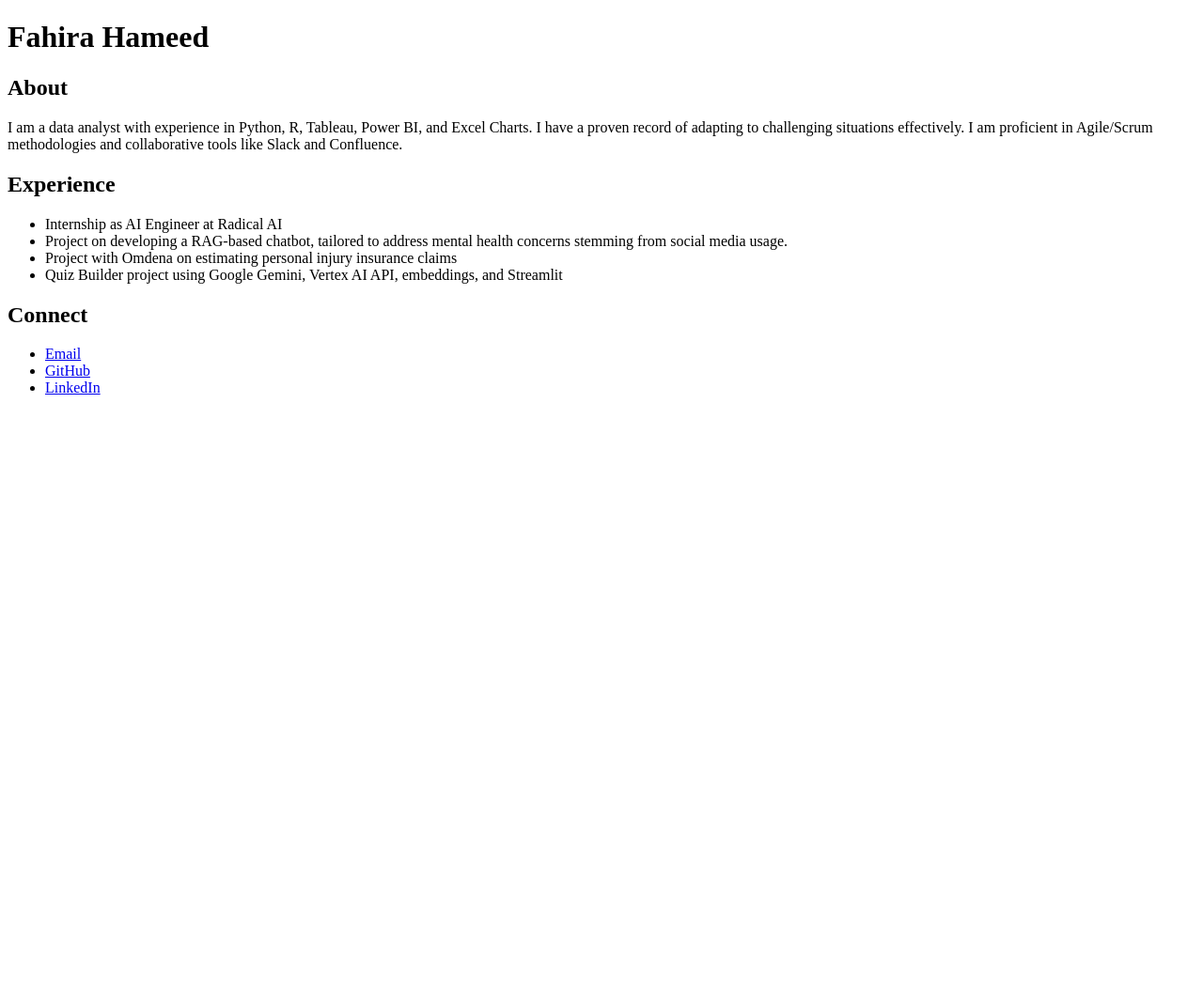
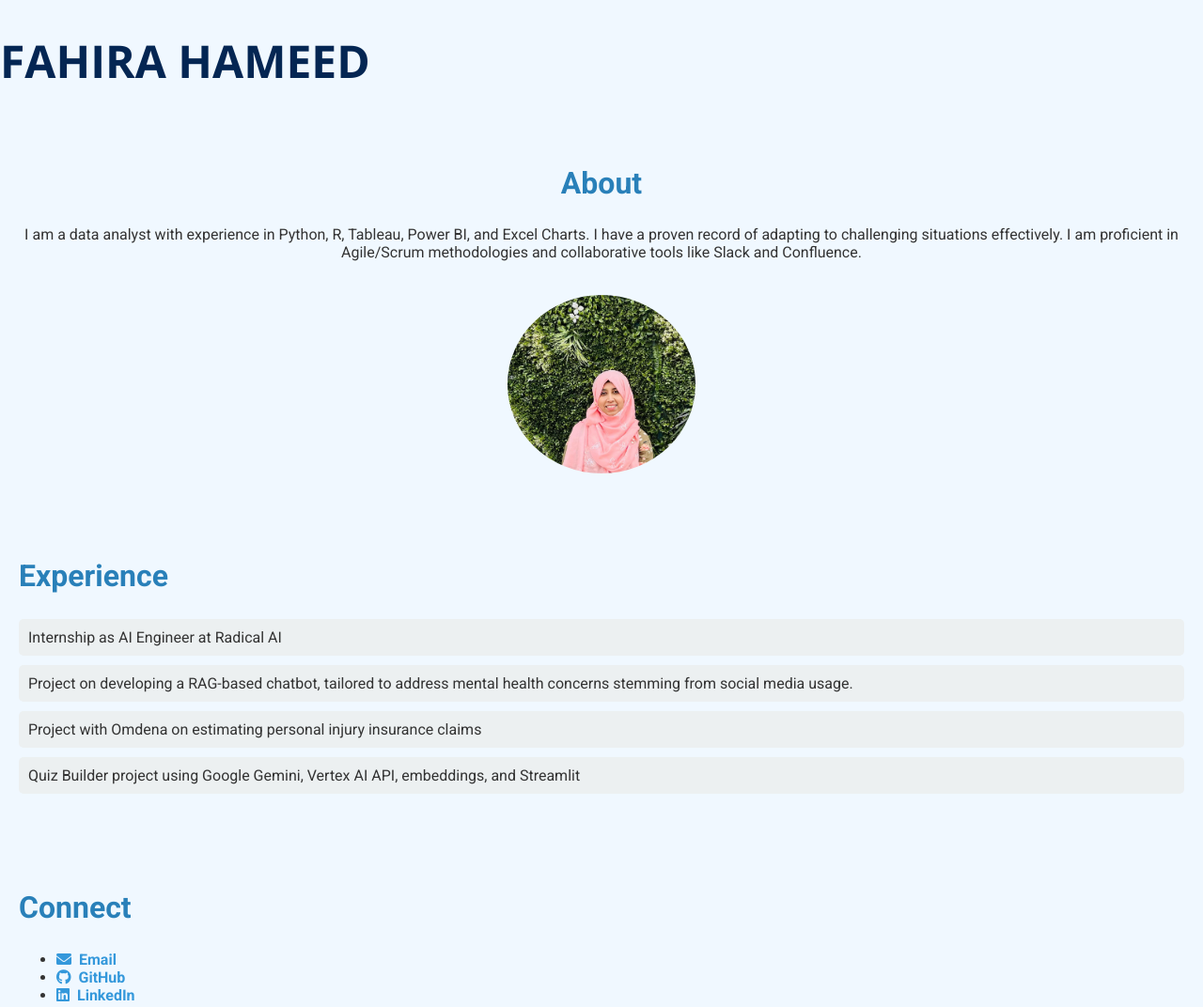
Before and after one commit to fahiramaricar/fahira-hameed-io, a plain HTML site: page index.html in a window 1280 px wide. Shown: the whole page at 94% size. Before the commit the page ends 800 px from the top, so only its background shows below. Drawn offline with nearby package versions, Linux system fonts and the light colour scheme.

Commit message:
styling added

```diff
--- /dev/null
+++ b/css/index.css
@@ -0,0 +1,80 @@
+/* Load Google Font */
+@import url('https://fonts.googleapis.com/css2?family=Roboto:wght@400;700&display=swap');
+@import url('https://fonts.googleapis.com/css2?family=Open+Sans:wght@400;700&display=swap');
+
+/* Change the background color of the page body */
+body {
+    background-color: #f0f8ff; /* Light blue background */
+    color: #333; /* Default text color */
+    font-family: 'Roboto', sans-serif; /* Custom font family */
+    margin: 0;
+    padding: 0;
+}
+
+/* Add spacing (padding/margin) between sections */
+section {
+    padding: 20px;
+    margin: 20px 0;
+}
+
+/* Change the alignment of the content of the About section */
+#About {
+    text-align: center;
+}
+
+/* Change the font size, weight, and color of headings */
+h1 {
+    font-size: 2.5em;
+    font-weight: bold;
+    color: #283f57;
+}
+
+h2 {
+    font-size: 2em;
+    font-weight: bold;
+    color: #2980b9;
+}
+
+/* Transform the style of your Name at the top of the page */
+header h1 {
+    font-family: 'Open Sans', sans-serif;
+    font-size: 3em;
+    font-weight: 700;
+    color: #042653;
+    text-transform: uppercase;
+}
+
+/* Add a picture of yourself (optional) */
+#About img {
+    max-width: 200px;
+    border-radius: 50%;
+    margin-top: 20px;
+}
+
+/* Transform the "Experience" list items into styled blocks */
+#Experience ul {
+    list-style: none;
+    padding: 0;
+}
+
+#Experience li {
+    background-color: #ecf0f1;
+    margin: 10px 0;
+    padding: 10px;
+    border-radius: 5px;
+}
+
+/* Transform the style of the "Connect" links */
+#Connect a {
+    color: #3498db;
+    text-decoration: none;
+    font-weight: bold;
+}
+
+#Connect a:hover {
+    text-decoration: underline;
+}
+
+#Connect a i {
+    margin-right: 8px;
+}
--- a/index.html
+++ b/index.html
@@ -4,6 +4,8 @@
     <meta charset="UTF-8">
     <meta name="viewport" content="width=device-width, initial-scale=1.0">
     <title>My web page</title>
+    <link rel="stylesheet" href="css/index.css">
+    <link rel="stylesheet" href="https://cdnjs.cloudflare.com/ajax/libs/font-awesome/6.0.0-beta3/css/all.min.css">
 </head>
 <body>
     <header>
@@ -15,6 +17,7 @@
     <p>
         I am a data analyst with experience in Python, R, Tableau, Power BI, and Excel Charts. I have a proven record of adapting to challenging situations effectively. I am proficient in Agile/Scrum methodologies and collaborative tools like Slack and Confluence.
     </p>
+    <img src="images/Profilepic.jpeg" alt="Photo of Fahira Hameed"> <!-- Add a photo -->
     </section>
 
     <section id="Experience">
@@ -30,9 +33,9 @@
     <section id="Connect">
     <h2>Connect</h2>
     <ul>
-        <li><a href="mailto:abdulfahi@gmail.com">Email</a></li>
-        <li><a href="https://github.com/fahiramaricar" target="_blank">GitHub</a></li>
-        <li><a href="https://www.linkedin.com/in/fahira-hameed-55a6182b0/" target="_blank">LinkedIn</a></li>
+        <li><a href="mailto:abdulfahi@gmail.com"><i class="fas fa-envelope"></i>Email</a></li>
+        <li><a href="https://github.com/fahiramaricar" target="_blank"><i class="fab fa-github"></i>GitHub</a></li>
+        <li><a href="https://www.linkedin.com/in/fahira-hameed-55a6182b0/" target="_blank"><i class="fab fa-linkedin"></i>LinkedIn</a></li>
 
     </ul>
     </section>
```
Also changed, not shown: images/Profilepic.jpeg (added).
